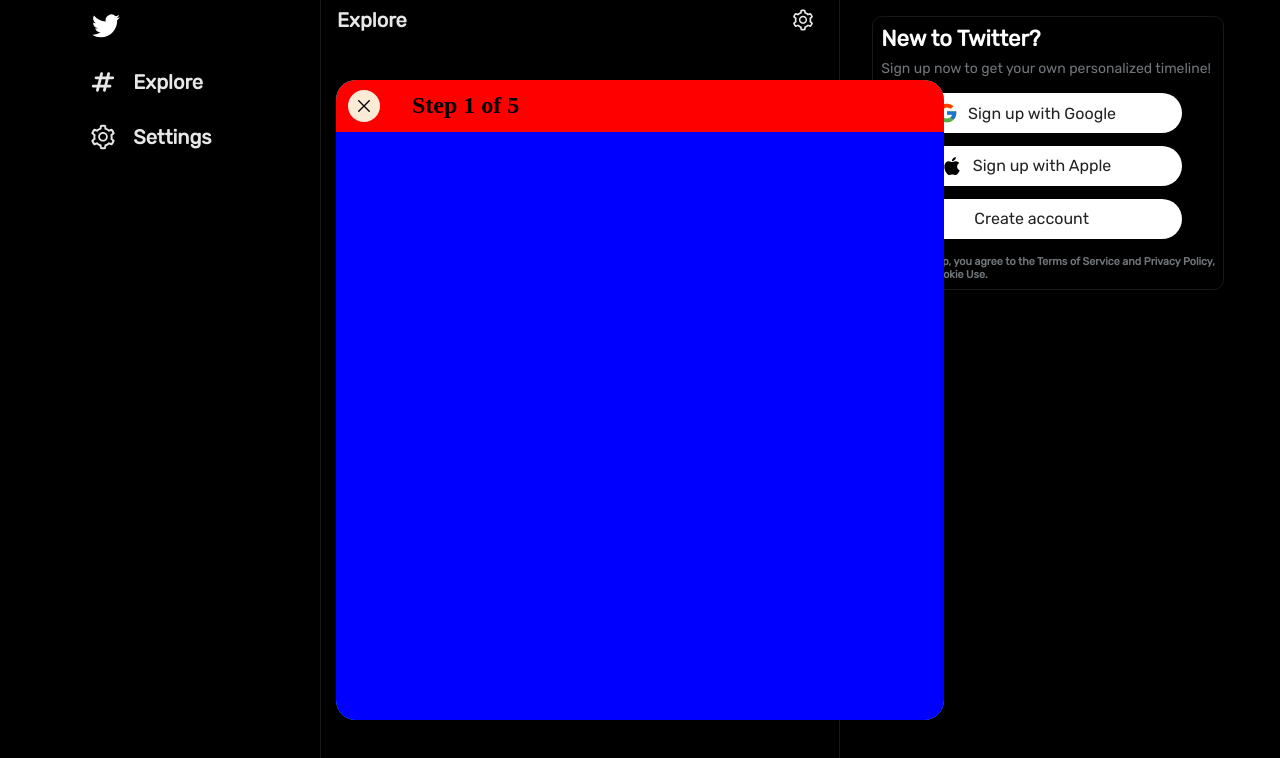
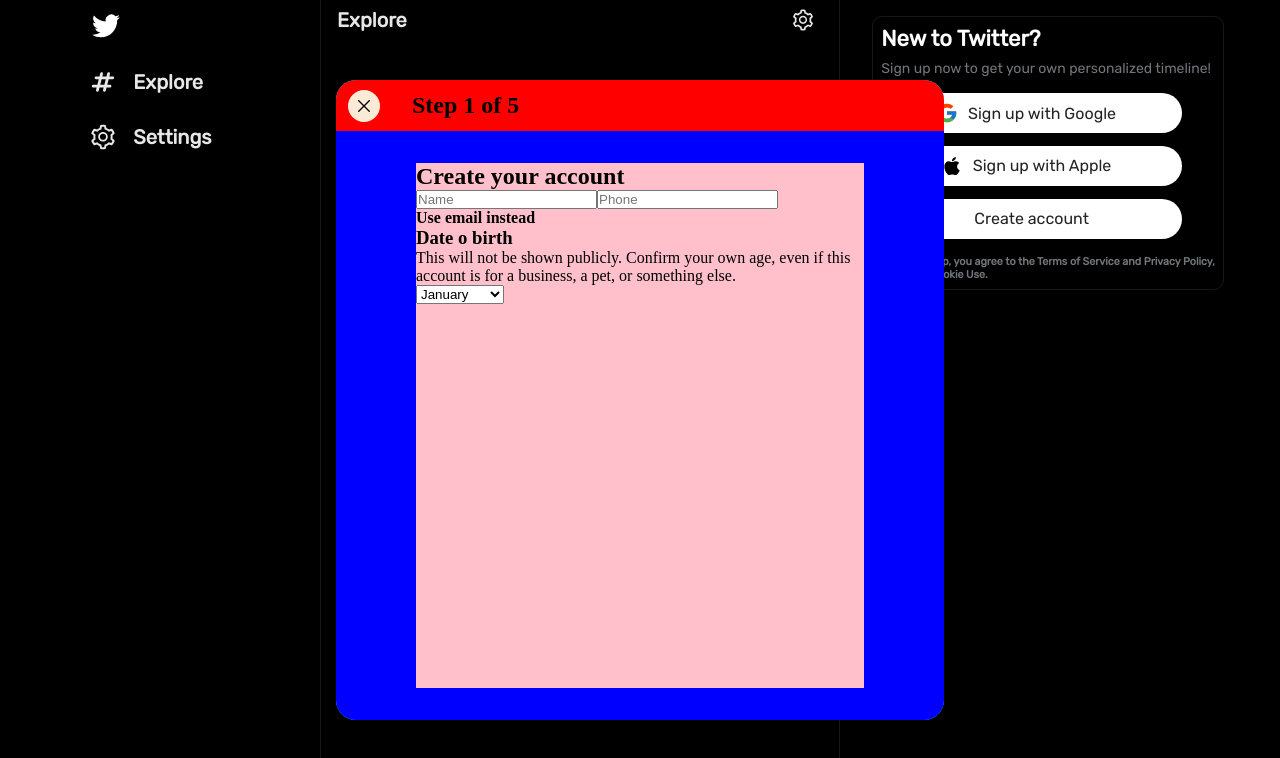
Before and after one commit to RachaponKjr/Twitter_Clone-2023, a React (Create React App) app in the folder client/: page /signup in a window 1280 px wide. Shown: the top 758 px of the page. Built offline with nearby package versions, Linux system fonts and the light colour scheme; the HTML template or start-up script is replaced by a standard one.

Commit message:
12/5/2023

```diff
--- a/client/src/Pages/Home/RightS/Signup/Signup.css
+++ b/client/src/Pages/Home/RightS/Signup/Signup.css
@@ -38,4 +38,5 @@
     background-color: blue;
     width: 100%;
     height: 100%;
+    padding: 2rem 5rem;
 }
--- a/client/src/Pages/Home/RightS/Signup/Signup.js
+++ b/client/src/Pages/Home/RightS/Signup/Signup.js
@@ -1,22 +1,108 @@
-import React from 'react'
-import "./Signup.css"
+import React, { useState } from "react";
+import "./Signup.css";
 import { GrClose } from "react-icons/gr";
-import { Outlet } from 'react-router-dom';
 
 const Signup = () => {
+  // const [formStep, setFormStep] = useState(0)
+  const [dataB, setDataB] = useState([
+    {
+      month: "",
+      dayvalue: "",
+      year: "",
+    },
+  ]);
+
+  const data = [
+    {
+      label: "January",
+      value: "January",
+    },
+    {
+      label: "February",
+      value: "February",
+    },
+    {
+      label: "March",
+      value: "March",
+    },
+    {
+      label: "April",
+      value: "April",
+    },
+    {
+      label: "May",
+      value: "May",
+    },
+    {
+      label: "June",
+      value: "June",
+    },
+    {
+      label: "July",
+      value: "July",
+    },
+    {
+      label: "August",
+      value: "August",
+    },
+    {
+      label: "September",
+      value: "September",
+    },
+    {
+      label: "October",
+      value: "October",
+    },
+    {
+      label: "November",
+      value: "November",
+    },
+    {
+      label: "December",
+      value: "December",
+    },
+  ];
+
+  const handleChange =  (e) => {
+    setDataB({ month: e.target.value });
+  };
+
   return (
-    <div className='by-si'>
-      <div className='h-si'>
-        <GrClose className='icon-x'/>
+    <div className="by-si">
+      <div className="h-si">
+        <GrClose className="icon-x" />
         <h2>Step 1 of 5</h2>
       </div>
-      <div className='form-su'>
-        <form>
-        <Outlet/>
+      <div className="form-su">
+        <form
+          style={{ backgroundColor: "pink", width: "100%", height: "100%" }}
+        >
+          <h1>Create your account</h1>
+          <input type="text" placeholder="Name"></input>
+          <input type="text" placeholder="Phone"></input>
+          <h4>Use email instead</h4>
+          <div>
+            <h3>Date o birth</h3>
+            <p>
+              This will not be shown publicly. Confirm your own age, even if
+              this account is for a business, a pet, or something else.
+            </p>
+            <div>
+              <select onChange={handleChange}>
+                {data.map((data, index) => {
+                  return (
+                    <option key={index} value={data.value}>
+                      {data.label}
+                    </option>
+                  );
+                })}
+              </select>
+            </div>
+          </div>
         </form>
       </div>
     </div>
-  )
-}
+  );
+};
 
-export default Signup
+export default Signup;
```
